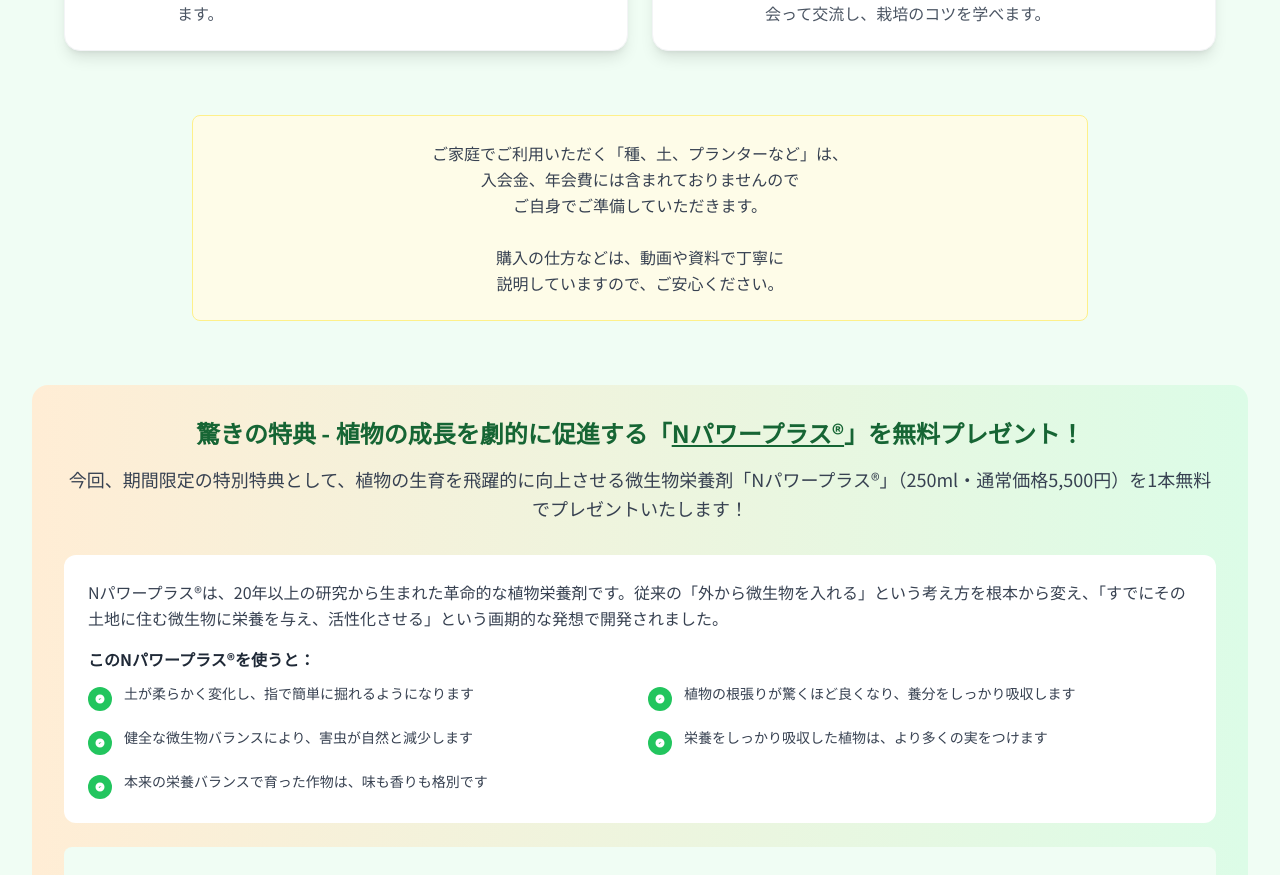
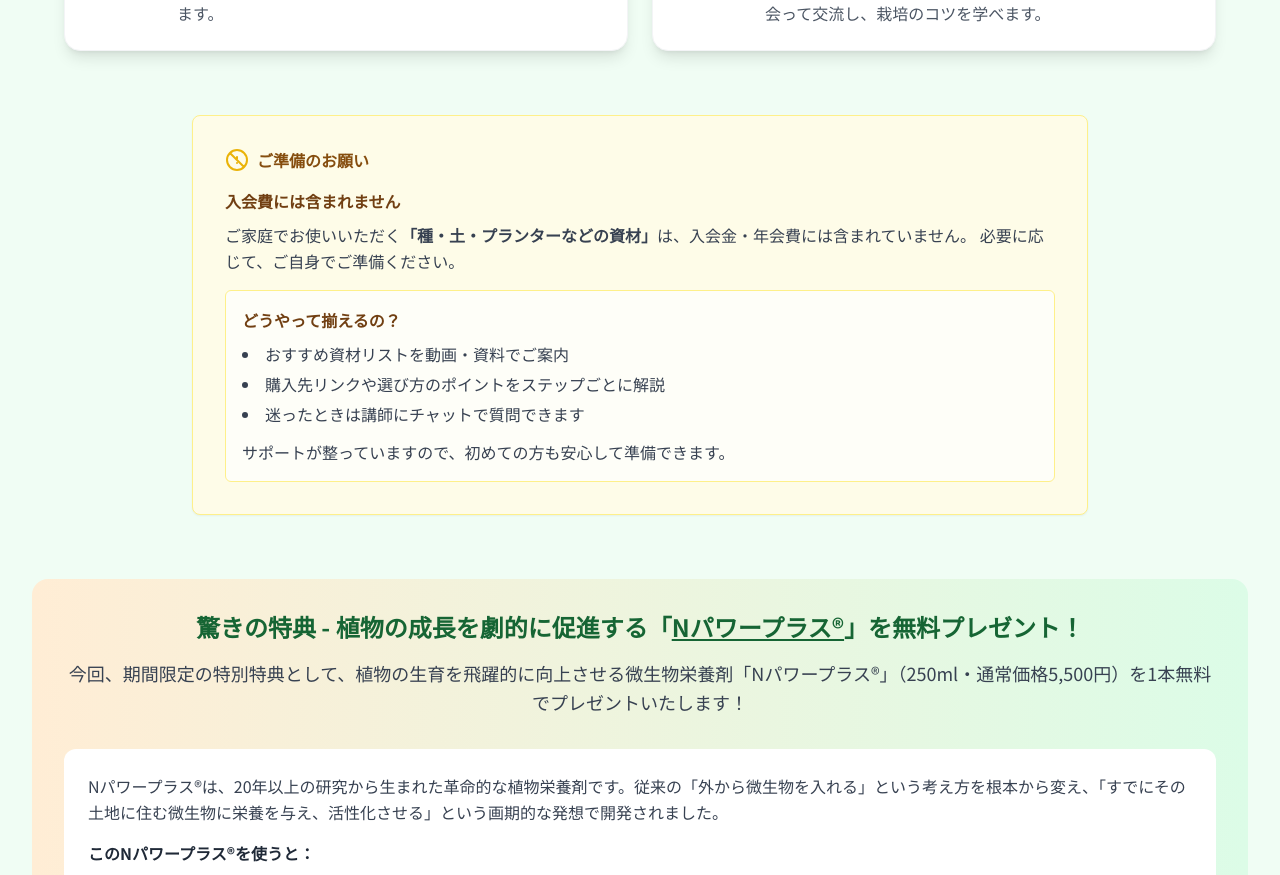
Before and after one commit to axprinc/agricultural-school-site, a Next.js app: page / in a window 1280 px wide. Shown: the part 2931-3806 px from the top of the page. Built offline with nearby package versions, Linux system fonts and the light colour scheme.

Commit message:
content: clarify materials notice

```diff
--- a/src/app/page.tsx
+++ b/src/app/page.tsx
@@ -651,14 +651,31 @@
 
           {/* 注意事項 */}
           <div className="text-center mb-16">
-            <div className="bg-yellow-50 border border-yellow-200 rounded-lg p-6 max-w-4xl mx-auto">
-              <p className="text-gray-700 leading-relaxed">
-                ご家庭でご利用いただく「種、土、プランターなど」は、<br />
-                入会金、年会費には含まれておりませんので<br />
-                ご自身でご準備していただきます。<br /><br />
-                購入の仕方などは、動画や資料で丁寧に<br />
-                説明していますので、ご安心ください。
-              </p>
+            <div className="bg-yellow-50 border border-yellow-200 rounded-lg p-8 max-w-4xl mx-auto text-left shadow-sm">
+              <div className="flex items-center text-yellow-800 font-semibold mb-4">
+                <svg className="w-6 h-6 mr-2 text-yellow-500" fill="none" stroke="currentColor" viewBox="0 0 24 24">
+                  <path strokeLinecap="round" strokeLinejoin="round" strokeWidth={2} d="M12 9v2m0 4h.01M4.93 4.93l14.14 14.14M12 2a10 10 0 100 20 10 10 0 000-20z" />
+                </svg>
+                ご準備のお願い
+              </div>
+              <div className="space-y-4 text-gray-700 leading-relaxed">
+                <div>
+                  <p className="font-semibold text-yellow-900 mb-2">入会費には含まれません</p>
+                  <p>
+                    ご家庭でお使いいただく<span className="font-semibold">「種・土・プランターなどの資材」</span>は、入会金・年会費には含まれていません。
+                    必要に応じて、ご自身でご準備ください。
+                  </p>
+                </div>
+                <div className="bg-white/70 border border-yellow-200 rounded-md p-4">
+                  <p className="font-semibold text-yellow-900 mb-2">どうやって揃えるの？</p>
+                  <ul className="list-disc list-inside space-y-1">
+                    <li>おすすめ資材リストを動画・資料でご案内</li>
+                    <li>購入先リンクや選び方のポイントをステップごとに解説</li>
+                    <li>迷ったときは講師にチャットで質問できます</li>
+                  </ul>
+                  <p className="mt-3">サポートが整っていますので、初めての方も安心して準備できます。</p>
+                </div>
+              </div>
             </div>
           </div>
 
```
